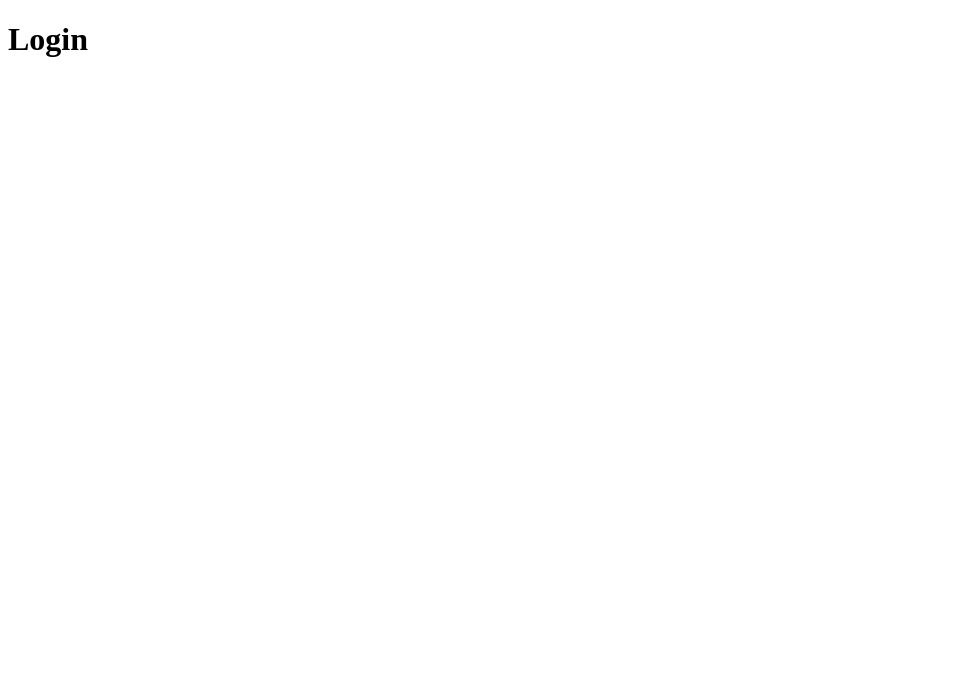
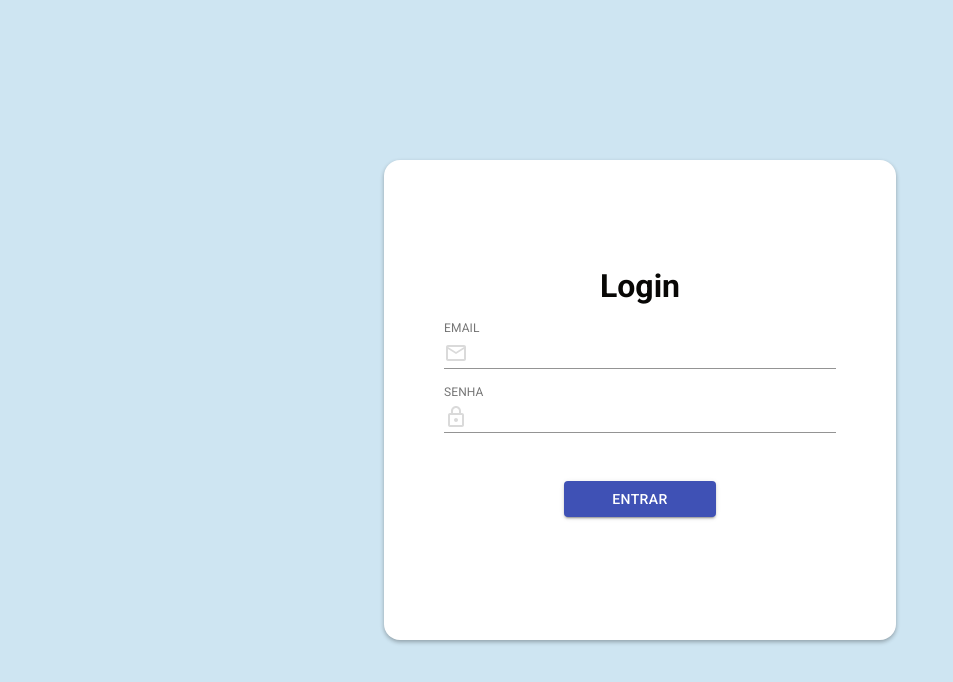
Before and after one commit to brunoeduardodev/HoxProducts, a React (Create React App) app: page / in a window 1280 px wide. Shown: the top 682 px of the page, without its empty margins (0-953 px from the left). Built offline with nearby package versions, Linux system fonts and the light colour scheme.

Commit message:
Added login page

```diff
--- a/package.json
+++ b/package.json
@@ -3,6 +3,8 @@
   "version": "0.1.0",
   "private": true,
   "dependencies": {
+    "@material-ui/core": "^4.11.3",
+    "@material-ui/icons": "^4.11.2",
     "@testing-library/jest-dom": "^5.11.4",
     "@testing-library/react": "^11.1.0",
     "@testing-library/user-event": "^12.1.10",
@@ -50,6 +52,7 @@
     "@types/react-dom": "^16.9.8",
     "@types/react-redux": "^7.1.16",
     "@types/react-router-dom": "^5.1.7",
+    "@types/styled-components": "^5.1.7",
     "@typescript-eslint/eslint-plugin": "^4.14.0",
     "@typescript-eslint/parser": "^4.14.0",
     "eslint": "7.12.1",
--- a/src/index.tsx
+++ b/src/index.tsx
@@ -3,15 +3,24 @@ import ReactDOM from 'react-dom'
 
 import { BrowserRouter } from 'react-router-dom'
 import { Provider } from 'react-redux'
+import { ThemeProvider } from 'styled-components'
+import { StylesProvider } from '@material-ui/core/styles'
+import GlobalStyle from './styles/global'
 import store from './store/index'
 import Routes from './Routes'
+import theme from './styles/theme'
 
 ReactDOM.render(
   <React.StrictMode>
     <BrowserRouter>
-      <Provider store={store}>
-        <Routes />
-      </Provider>
+      <StylesProvider injectFirst>
+        <ThemeProvider theme={theme}>
+          <Provider store={store}>
+            <Routes />
+          </Provider>
+          <GlobalStyle />
+        </ThemeProvider>
+      </StylesProvider>
     </BrowserRouter>
   </React.StrictMode>,
   document.getElementById('root')
--- a/src/pages/Login/index.tsx
+++ b/src/pages/Login/index.tsx
@@ -1,9 +1,78 @@
-import React from 'react'
+import React, { useCallback } from 'react'
 
-// import { Container } from './styles';
+import { InputAdornment } from '@material-ui/core'
+
+import { EmailOutlined, LockOutlined } from '@material-ui/icons'
+
+import { Container, LoginPanel, Input, Button, ErrorMessage } from './styles'
+
+import { useForm, Controller } from 'react-hook-form'
+import { useDispatch } from 'react-redux'
+import { signInRequest } from '../../store/modules/auth/actions'
+import { useSafeSelector } from '../../hooks/useSafeSelector'
+
+interface IForm {
+  email: string
+  password: string
+}
 
 const Login: React.FC = () => {
-  return <h1>Login</h1>
+  const { control, handleSubmit, errors } = useForm()
+
+  const auth = useSafeSelector(state => state.auth)
+  const dispatch = useDispatch()
+
+  const onSubmit = useCallback((data: IForm) => {
+    console.log('Dispachando')
+    dispatch(signInRequest(data))
+  }, [])
+
+  return (
+    <Container>
+      <LoginPanel onSubmit={handleSubmit(onSubmit)}>
+        <h1>Login</h1>
+
+        <Controller
+          as={Input}
+          control={control}
+          rules={{ required: true }}
+          fullWidth
+          name="email"
+          InputProps={{
+            startAdornment: (
+              <InputAdornment position="start">
+                <EmailOutlined htmlColor="#DADADA" />
+              </InputAdornment>
+            )
+          }}
+          label="EMAIL"
+        />
+        {errors.email && 'Preencha o email!'}
+        <Controller
+          as={Input}
+          control={control}
+          rules={{ required: true }}
+          fullWidth
+          name="password"
+          type="password"
+          InputProps={{
+            startAdornment: (
+              <InputAdornment position="start">
+                <LockOutlined htmlColor="#DADADA" />
+              </InputAdornment>
+            )
+          }}
+          label="SENHA"
+        />
+
+        <Button variant="contained" color="primary" type="submit">
+          ENTRAR
+        </Button>
+
+        <ErrorMessage>{auth.error}</ErrorMessage>
+      </LoginPanel>
+    </Container>
+  )
 }
 
 export default Login
--- /dev/null
+++ b/src/pages/Login/styles.ts
@@ -0,0 +1,47 @@
+import styled from 'styled-components'
+
+import { TextField, Button as MButton } from '@material-ui/core'
+
+export const Container = styled.div`
+  height: 100vh;
+  width: 100vw;
+  display: flex;
+  justify-content: center;
+  align-items: center;
+  flex-direction: column;
+
+  h1 {
+    margin-bottom: 16px;
+  }
+`
+
+export const LoginPanel = styled.form`
+  background-color: #fff;
+  width: 40vw;
+  height: 60vh;
+
+  border-radius: 16px;
+  box-shadow: 0px 2px 4px rgba(0, 0, 0, 0.3);
+
+  justify-content: center;
+  align-items: center;
+  display: flex;
+
+  flex-direction: column;
+
+  padding: 24px 60px;
+`
+
+export const Input = styled(TextField)`
+  margin-bottom: 16px;
+`
+
+export const Button = styled(MButton)`
+  margin-top: 32px;
+  padding: 6px 48px;
+`
+
+export const ErrorMessage = styled.span`
+  color: red;
+  margin-top: 16px;
+`
--- /dev/null
+++ b/src/styles/global.ts
@@ -0,0 +1,14 @@
+import { createGlobalStyle } from 'styled-components'
+
+export default createGlobalStyle`
+  * {
+    margin: 0;
+    padding: 0;
+    box-sizing: border-box;
+  }
+  body {
+    background: ${props => props.theme.colors.background};
+    color: ${props => props.theme.colors.text};
+    font: 400 16px Roboto, sans-serif;
+  }
+`
--- /dev/null
+++ b/src/styles/theme.ts
@@ -0,0 +1,10 @@
+const theme = {
+  colors: {
+    background: '#CEE5F2',
+    text: '#080705',
+    primary: '#345995',
+    secundary: '#FB3640'
+  }
+}
+
+export default theme
```
Also changed, not shown: src/styles/styled.d.ts (added, +9 -0 lines), 2 other files (tests, documents, lock files or other folders).
